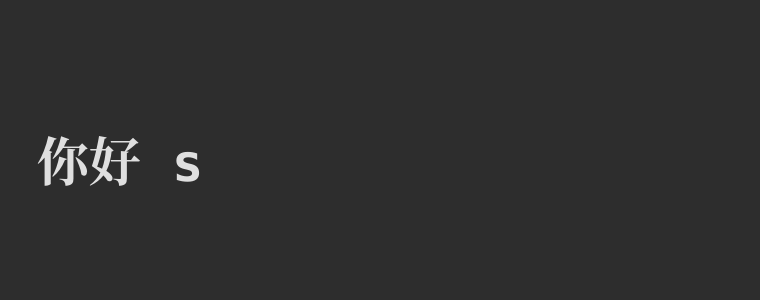
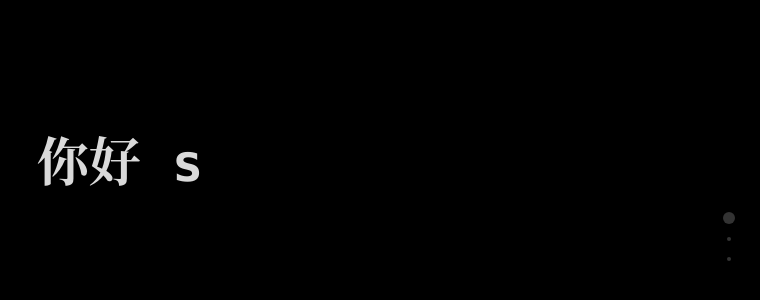
Before and after one commit to tossure/tossure.github.io, a plain HTML site: page index.html in a window 1280 px wide. Shown: the part 162-462 px from the top of the page, without its empty margins (520-1280 px from the left). Drawn offline with nearby package versions, Linux system fonts and the light colour scheme.

Commit message:
Update it

```diff
--- a/css/homepage.css
+++ b/css/homepage.css
@@ -34,7 +34,7 @@ article {
     top: 30%;
     overflow: hidden;
     font-size: 20px;
-    padding: 10px;
+    padding-right: 20px;
 }
 
 a {
@@ -46,7 +46,7 @@ a {
 /* greeting */
 
 #greeting {
-    background-color: #2D2D2D;
+    background-color: #000;
 }
 
 #greeting::before {
@@ -72,7 +72,7 @@ a {
 /* about */
 
 #about {
-    background-color: #FFFFFF;
+    background: #FFFFFF;
 }
 
 #about figure {
--- a/index.html
+++ b/index.html
@@ -4,7 +4,6 @@
     <link rel="stylesheet" type="text/css" href="css/jquery.fullPage.css" />
     <link rel="stylesheet" type="text/css" href="css/homepage.css" />
     <link rel="stylesheet" type="text/css" href="css/animation.css" />
-    <script src="http://ajax.googleapis.com/ajax/libs/jquery/1.11.1/jquery.min.js"></script>
     <script src="js/jquery.min.js"></script>
     <script src="js/jquery.fullPage.js"></script>
     <meta charset="utf-8">
@@ -12,7 +11,9 @@
     <title>Tossure | 茵陈</title>
     <script>
         $(document).ready(function() {
-            $('#fullpage').fullpage();
+            $('#fullpage').fullpage({
+                'navigation': true,
+            });
         });
     </script>
 </head>
```
